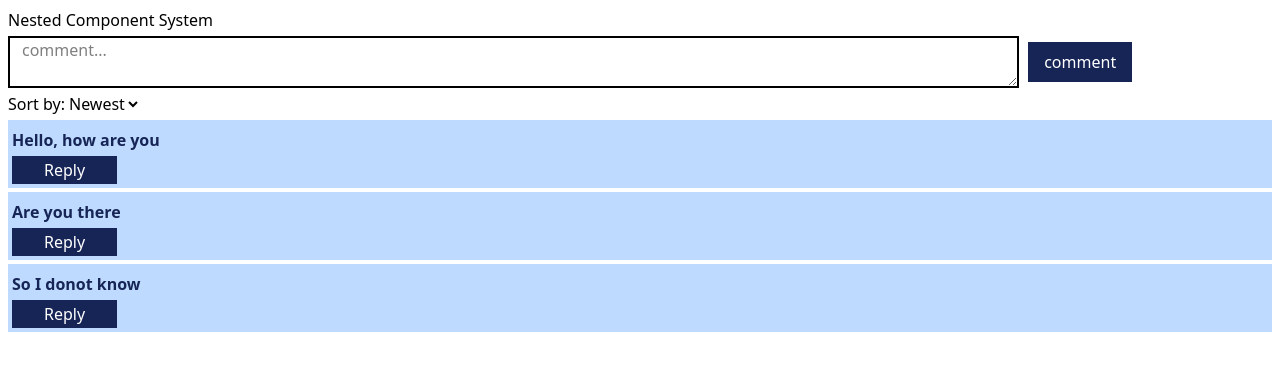
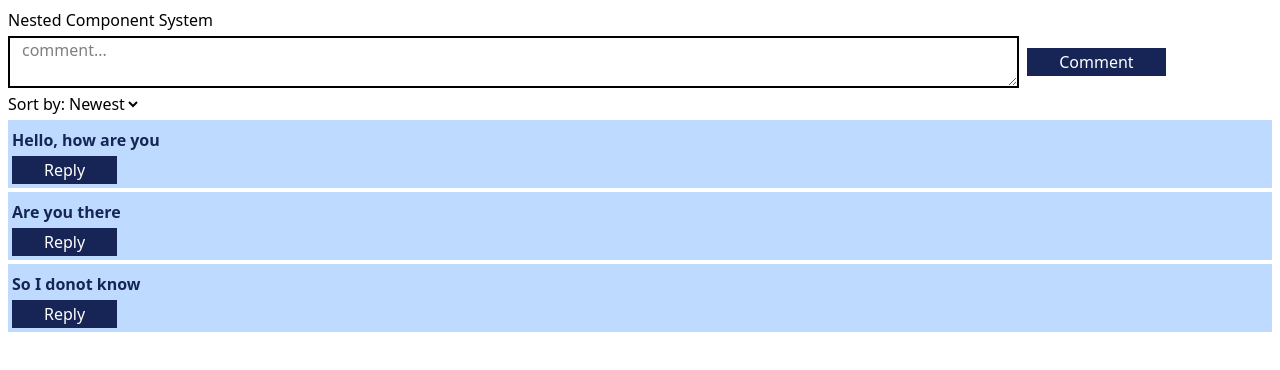
Before and after one commit to mdsameeralam9/nested-comment, a React (Vite) app: page / in a window 1280 px wide. Shown: the top 370 px of the page. Built offline with nearby package versions, Linux system fonts and the light colour scheme.

Commit message:
common button component

```diff
--- /dev/null
+++ b/src/components/Button.tsx
@@ -0,0 +1,17 @@
+import type React from "react";
+import type { ButtonProps } from "../types";
+
+
+const Button:React.FC<ButtonProps> = ({ label = "Submit", onClick, type='button' }) => {
+  return (
+    <button
+      type={type}
+      className="bg-blue-950 border-b-black py-0.5 px-8 cursor-pointer text-white"
+      onClick={onClick}
+    >
+      {label}
+    </button>
+  );
+};
+
+export default Button;
--- a/src/components/Comment.tsx
+++ b/src/components/Comment.tsx
@@ -3,9 +3,7 @@ import { memo } from "react";
 import type { CommentComponentProps } from "../types";
 import SingleComment from "./SingleComment";
 
-
 const CommentComponent:React.FC<CommentComponentProps> = ({ commentData = [], handleReplyComment=()=>{} }) => {
-
   return (
     <div className="flex flex-col gap-1">
       {commentData.map((data) => (
--- a/src/components/SingleComment.tsx
+++ b/src/components/SingleComment.tsx
@@ -1,6 +1,8 @@
 import { useState } from "react";
 import type { ReplyInterface, SingleCommentProps } from "../types";
 import TextArea from "./TextArea";
+import { isArrayAndHasLength } from "../util";
+import Button from "./Button";
 
 const SingleComment: React.FC<SingleCommentProps> = ({
   data = {},
@@ -38,12 +40,7 @@ const SingleComment: React.FC<SingleCommentProps> = ({
         <p className="text-blue-950 font-extrabold">{data.comment}</p>
       </div>
       <div className="commentFooter">
-        <button
-          onClick={() => handleReply(data.id)}
-          className="bg-blue-950 border-b-black py-0.5 px-8 cursor-pointer text-white"
-        >
-          Reply
-        </button>
+        <Button label="Reply" onClick={() => handleReply(data.id)} />
       </div>
 
       {/**  reply input render */}
@@ -55,16 +52,11 @@ const SingleComment: React.FC<SingleCommentProps> = ({
               onChange={handleChange}
               placeholder="reply comment..."
             />
-            <button
-              onClick={handleReplyCommnet}
-              className="bg-blue-950 py-2 border-b-black py-0.5 px-8 cursor-pointer text-white"
-            >
-              Reply Comment
-            </button>
+            <Button label="Reply Comment" onClick={handleReplyCommnet} />
           </div>
 
           {/**  child render */}
-          {data?.reply?.length > 0 && (
+          {isArrayAndHasLength(data.reply) && (
             <div className="child pl-2 border-l-2">
               {data.reply?.map((data) => (
                 <SingleComment
--- a/src/pages/NestedComponent.tsx
+++ b/src/pages/NestedComponent.tsx
@@ -3,6 +3,7 @@ import CommentComponent from "../components/Comment";
 import { initial_data, updateComment } from "../util";
 import type { CommentDataInterface } from "../types";
 import TextArea from "../components/TextArea";
+import Button from "../components/Button";
 
 const NestedComponent = () => {
   const [commentState, setCommentState] =
@@ -40,13 +41,7 @@ const NestedComponent = () => {
           onChange={handleChange}
           placeholder="comment..."
         />
-        <button
-          className="cursor-pointer bg-blue-950 text-white px-4 py-2 border"
-          onClick={handleComment}
-          disabled={!commentValue.trim()}
-        >
-          comment
-        </button>
+        <Button label="Comment" onClick={handleComment} />
       </div>
 
       <div className="sort">
--- a/src/types.ts
+++ b/src/types.ts
@@ -1,7 +1,7 @@
 export interface CommentDataInterface {
   id: number;
   comment: string;
-  reply?: CommentDataInterface[];
+  reply?: CommentDataInterface[] | undefined;
 }
 
 export interface ReplyInterface {
@@ -24,3 +24,9 @@ export interface TextAreaProps {
   onChange: (event: React.ChangeEvent<HTMLTextAreaElement>) => void;
   placeholder?: string;
 }
+
+export interface ButtonProps {
+  label?: string;
+  type?: 'button' | 'submit' | 'reset';
+  onClick?: () => void;
+}
--- a/src/util.js
+++ b/src/util.js
@@ -1,5 +1,3 @@
-
-
 export const initial_data = [
   {
     id: 1,
@@ -38,3 +36,5 @@ export const updateComment = (commentState, newData) => {
   });
   return newUpdatedState;
 };
+
+export const isArrayAndHasLength = (arr) => Array.isArray(arr) && arr.length > 0;
```
